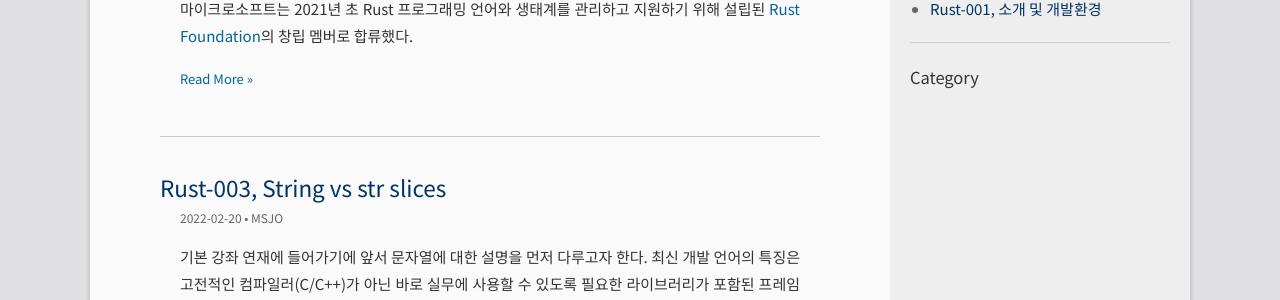
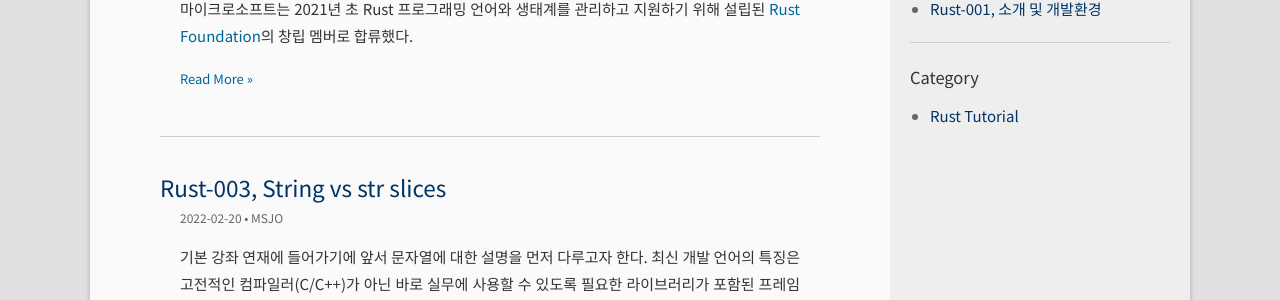
Before and after one commit to DebugJO/rustlang, a Jekyll site: the page built from index.html, in a window 1280 px wide. Shown: the part 469-769 px from the top of the page. Built offline with Jekyll 4.4.1, drawn with Linux system fonts in a browser that asks for light colours; the list of posts is cut into pages by our own code.

Commit message:
Update sidebar.html

```diff
--- a/_includes/sidebar.html
+++ b/_includes/sidebar.html
@@ -29,7 +29,7 @@
 <div class="col-box">
   <div class="col-box-title">Category</div>
   <ul class="post-list">
-    {% for category in site.Category %}
+    {% for category in site.categories %}
       <li><a class="post-link" href="{{ root_url }}/{{ site.category_dir }}#{{ category | first }}" cate="{{ category | first }}">{{ category | first }}</a></li>
     {% endfor %}
   </ul>
```
